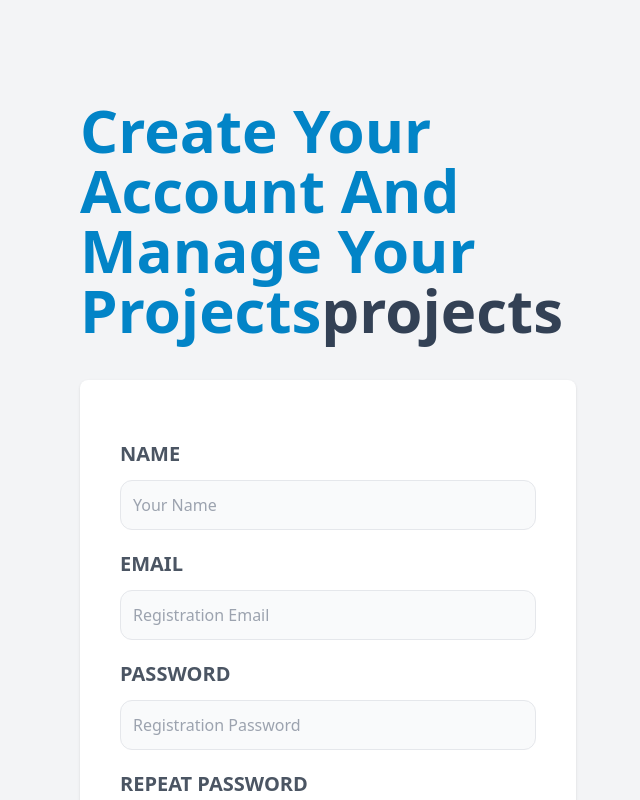
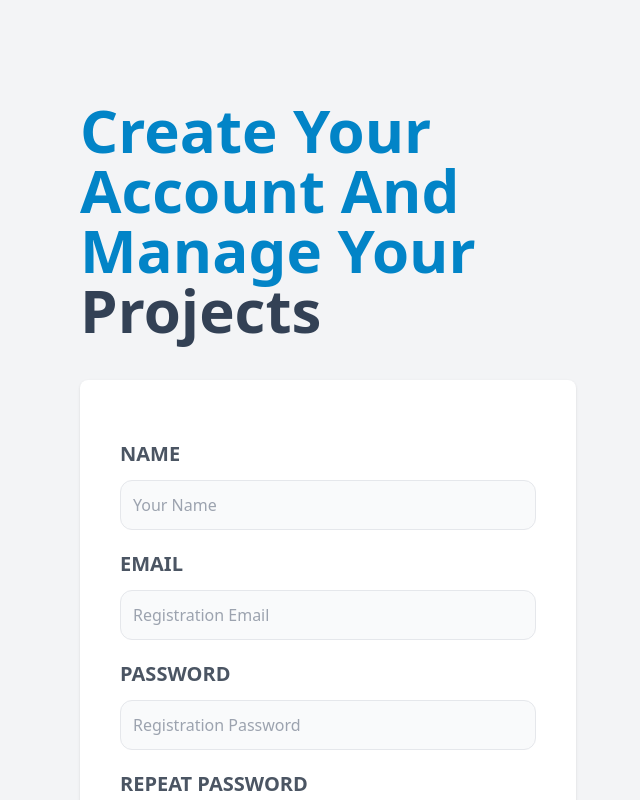
Before and after one commit to cilfonegabriel/tasks-mern, a React (Vite) app in the folder frontend/: page /register in a window 1280 px wide. Shown: the top 800 px of the page, without its empty margins (312-952 px from the left). Built offline with nearby package versions, Linux system fonts and the light colour scheme.

Commit message:
Change in title

```diff
--- a/frontend/src/pages/Register.jsx
+++ b/frontend/src/pages/Register.jsx
@@ -3,7 +3,7 @@ import { Link } from "react-router-dom"
 const Register = () => {
   return (
     <>
-      <h1 className="text-sky-600 font-black text-6xl capitalize">Create your account and manage your projects{""}
+      <h1 className="text-sky-600 font-black text-6xl capitalize">Create your account and manage your {""}
           <span className="text-slate-700">projects</span>
       </h1>
 
```
